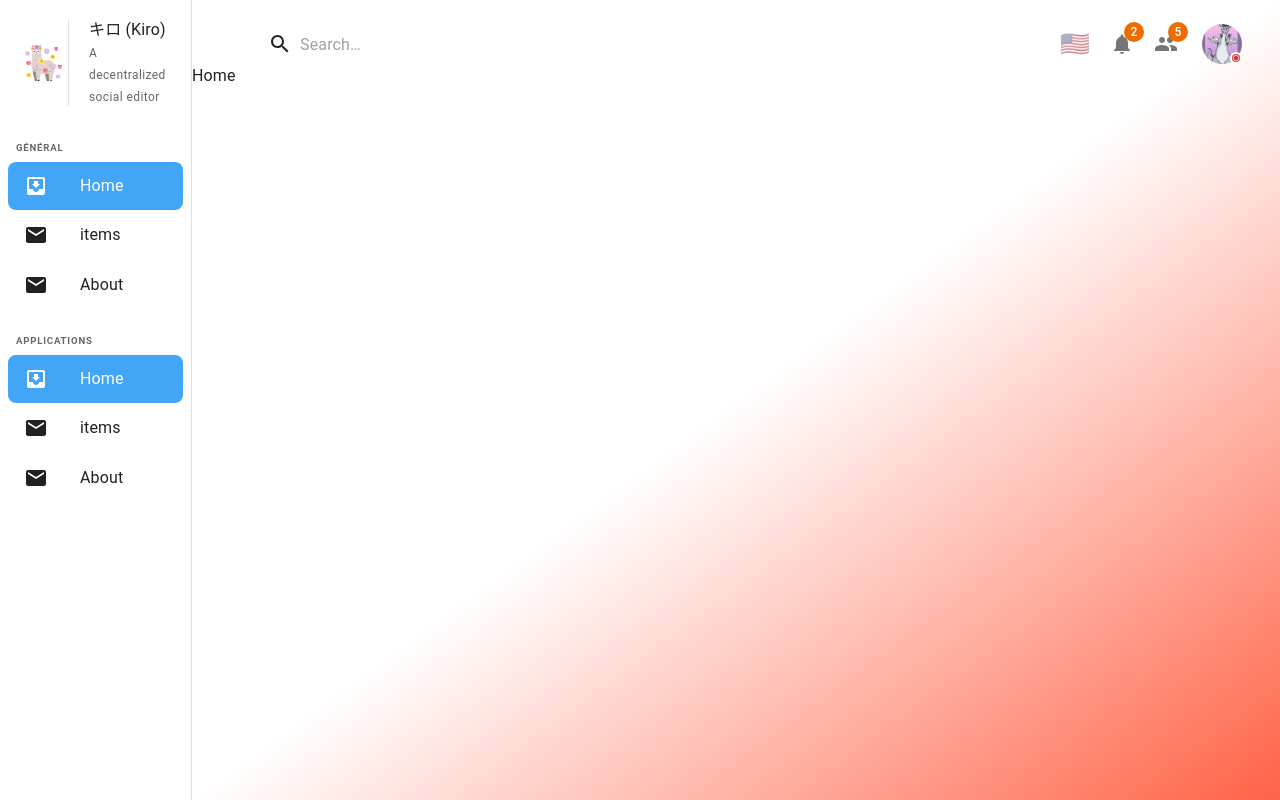
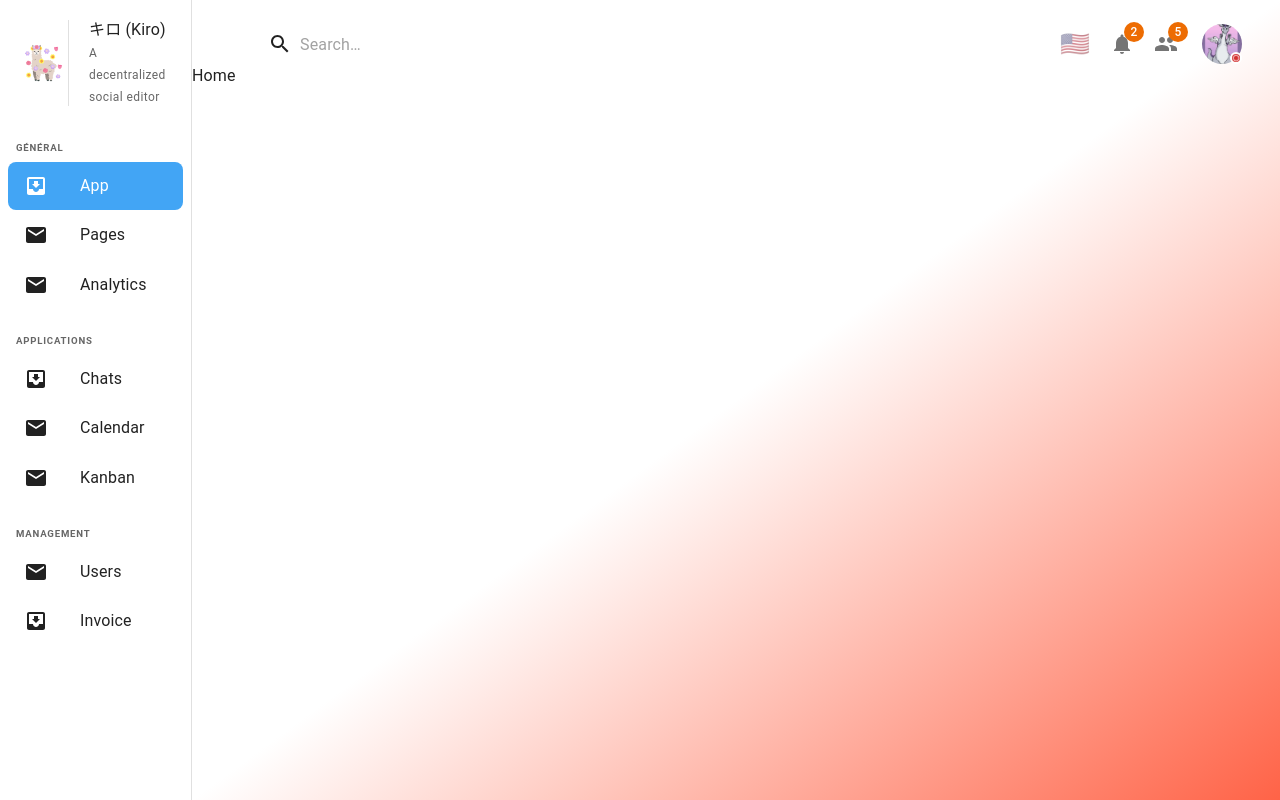
Before and after one commit to Linzell/kiro, a React (Vite) app: page / in a window 1280 px wide. Built offline with nearby package versions, Linux system fonts and the light colour scheme.

Commit message:
🐛 Add nav plates

```diff
--- a/src/components/menuDrawer/appMenuDrawer.tsx
+++ b/src/components/menuDrawer/appMenuDrawer.tsx
@@ -21,19 +21,48 @@ export default function AppMenuDrawer(
   const redirectTo = (path: string) => navigate(path);
   const generalRoutes = [
     {
-      name: 'Home',
+      name: 'App',
       icon: <InboxIcon />,
       path: '/',
     },
     {
-      name: 'items',
+      name: 'Pages',
       icon: <MailIcon />,
       path: '/items',
     },
     {
-      name: 'About',
+      name: 'Analytics',
       icon: <MailIcon />,
-      path: '/about',
+      path: '/analytics',
+    },
+  ];
+  const managementRoutes = [
+    {
+      name: 'Users',
+      icon: <MailIcon />,
+      path: '/users',
+    },
+    {
+      name: 'Invoice',
+      icon: <InboxIcon />,
+      path: '/invoice',
+    },
+  ];
+  const applicationsRoutes = [
+    {
+      name: 'Chats',
+      icon: <InboxIcon />,
+      path: '/chats',
+    },
+    {
+      name: 'Calendar',
+      icon: <MailIcon />,
+      path: '/calendar',
+    },
+    {
+      name: 'Kanban',
+      icon: <MailIcon />,
+      path: '/kanban',
     },
   ];
   return (
@@ -136,7 +165,43 @@ export default function AppMenuDrawer(
         }}>
           <strong>Applications</strong>
         </Typography>
-        {generalRoutes.map((value, key) => (
+        {applicationsRoutes.map((value, key) => (
+          <ListItem key={key} disablePadding
+            sx={{
+              backgroundColor: value.path === window.location.pathname ? 'primary.light' : 'transparent',
+              ml: 1,
+              mr: 1,
+              mt: 0.2,
+              mb: 0.2,
+              width: 'calc(100% - 1rem)',
+              borderRadius: 2,
+            }}
+            onClick={() => redirectTo(value.path)}
+          >
+            <ListItemButton>
+              <ListItemIcon sx={{
+                color: value.path === window.location.pathname ? 'primary.contrastText' : 'text.primary',
+                opacity: 1,
+              }}>
+                {value.icon}
+              </ListItemIcon>
+              <ListItemText primary={value.name} sx={{
+                color: value.path === window.location.pathname ? 'primary.contrastText' : 'text.primary',
+              }} />
+            </ListItemButton>
+          </ListItem>
+        ))}
+      </List>
+      <List>
+        <Typography variant="overline" sx={{
+          px: 2,
+          py: 0,
+          color: 'text.secondary',
+          fontSize: '0.6rem',
+        }}>
+          <strong>Management</strong>
+        </Typography>
+        {managementRoutes.map((value, key) => (
           <ListItem key={key} disablePadding
             sx={{
               backgroundColor: value.path === window.location.pathname ? 'primary.light' : 'transparent',
```
